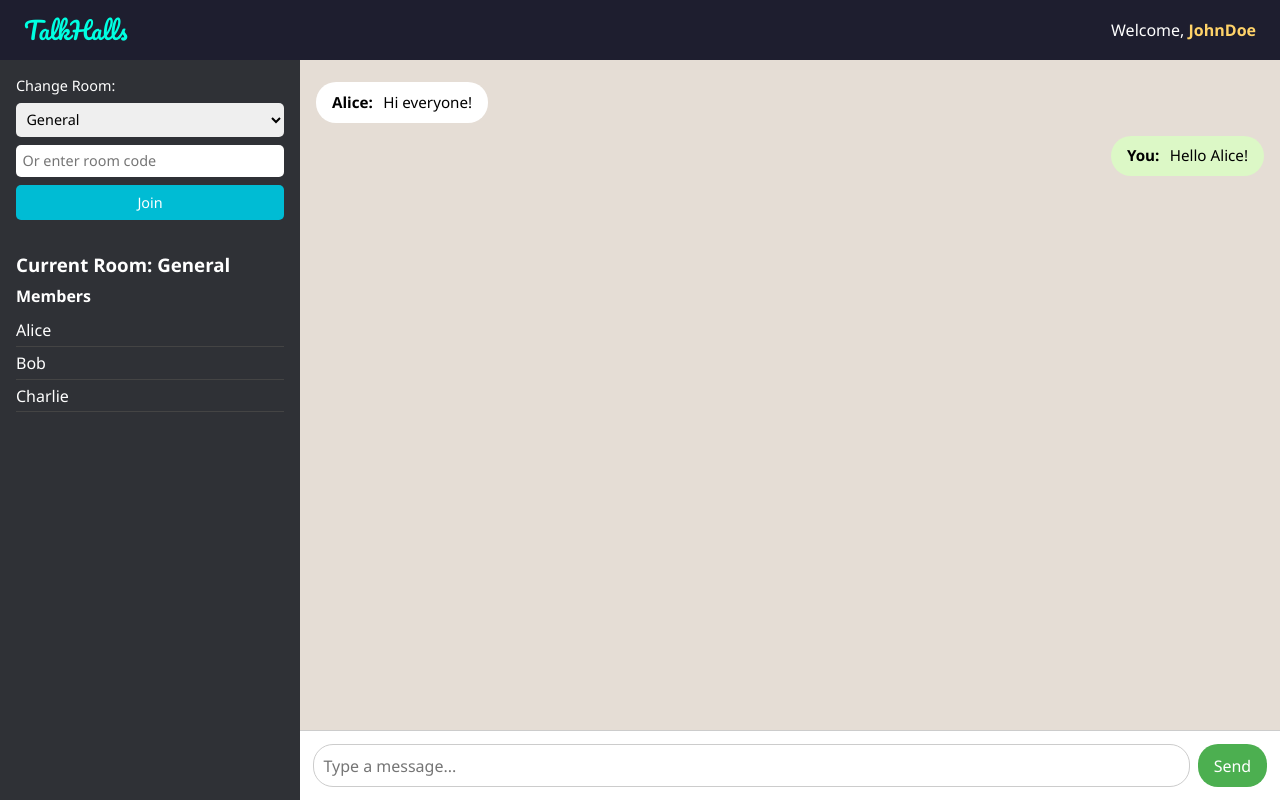
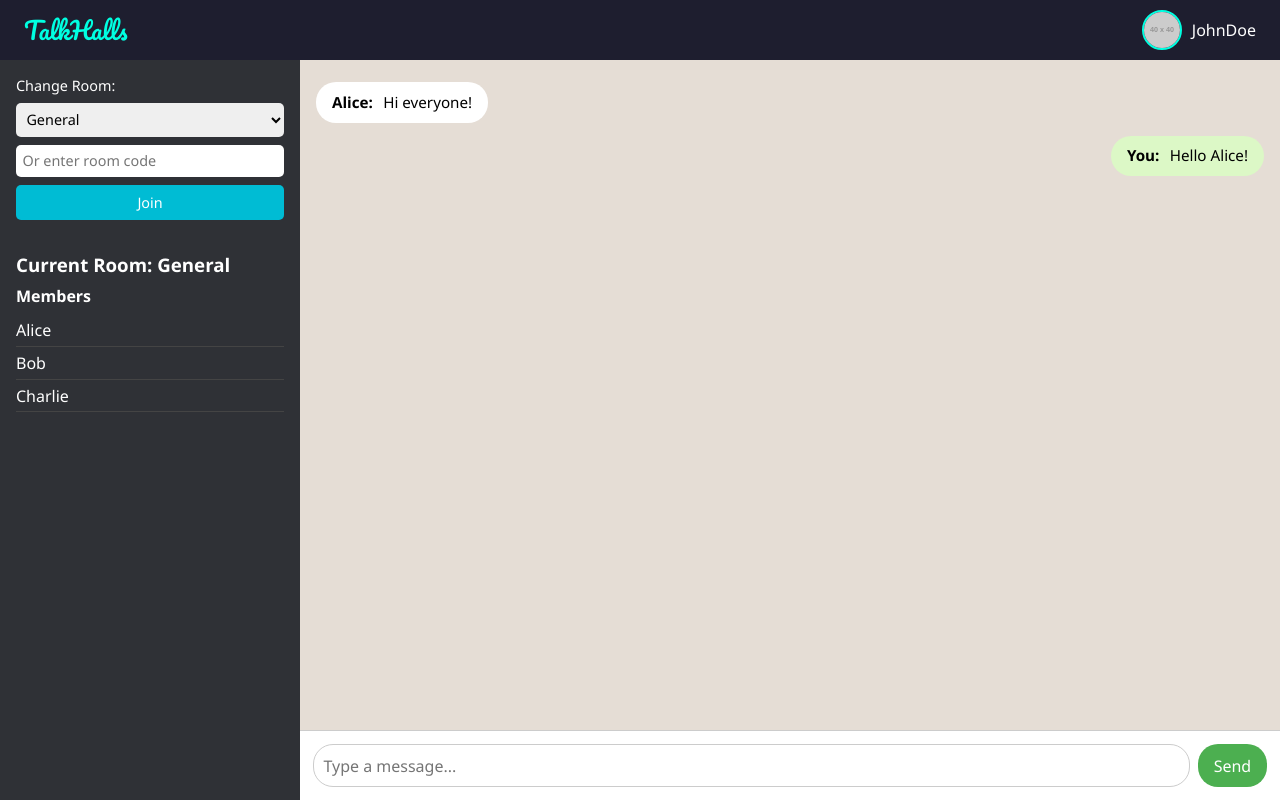
Before and after one commit to Vignesh11011/TalkHalls-chat-app, a plain HTML site: page chat.html in a window 1280 px wide. Drawn offline with Linux system fonts and the light colour scheme; placeholder pictures from the web are drawn by us.

Commit message:
chat room commit-2

```diff
--- a/chat.css
+++ b/chat.css
@@ -31,10 +31,20 @@ body {
   font-size: 1.5rem;
   color: #00ffe1;
 }
+.navbar-user {
+  display: flex;
+  align-items: center;
+  gap: 0.6rem;
+  font-size: 1rem;
+  color: #fff;
+}
 
-.navbar-user span {
-  font-weight: bold;
-  color: #ffd369;
+.profile-pic {
+  width: 40px;
+  height: 40px;
+  border-radius: 50%;
+  object-fit: cover;
+  border: 2px solid #00ffe1;
 }
 
 /* Main App Container */
--- a/chat.html
+++ b/chat.html
@@ -9,11 +9,15 @@
 </head>
 <body>
 
-  <!-- Navbar -->
-  <div class="navbar">
-    <div class="navbar-title">TalkHalls</div>
-    <div class="navbar-user">Welcome, <span id="currentUser">JohnDoe</span></div>
+<!-- Navbar -->
+<div class="navbar">
+  <div class="navbar-title">TalkHalls</div>
+  <div class="navbar-user">
+    <img src="https://via.placeholder.com/40" alt="Profile Picture" class="profile-pic">
+    <span id="currentUser">JohnDoe</span>
   </div>
+</div>
+
 
   <!-- Main Chat App -->
   <div class="chat-app">
```
